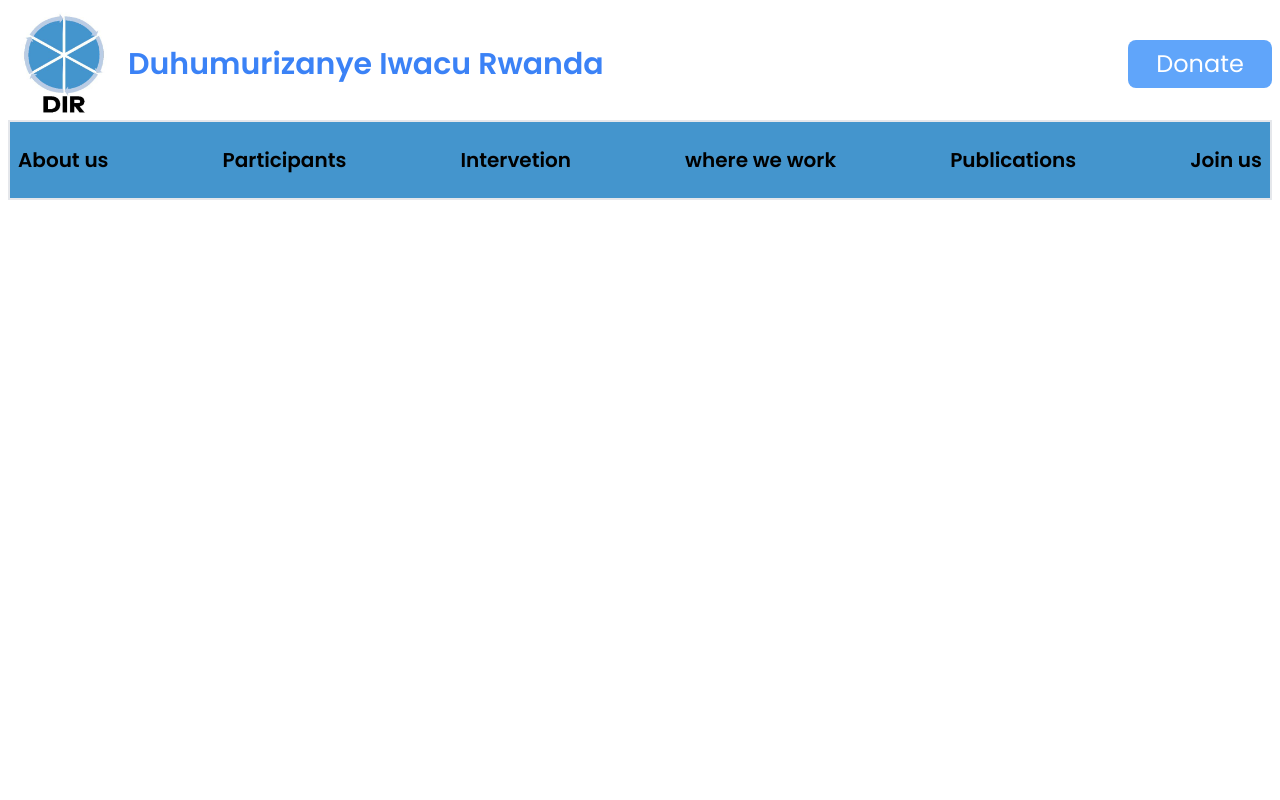
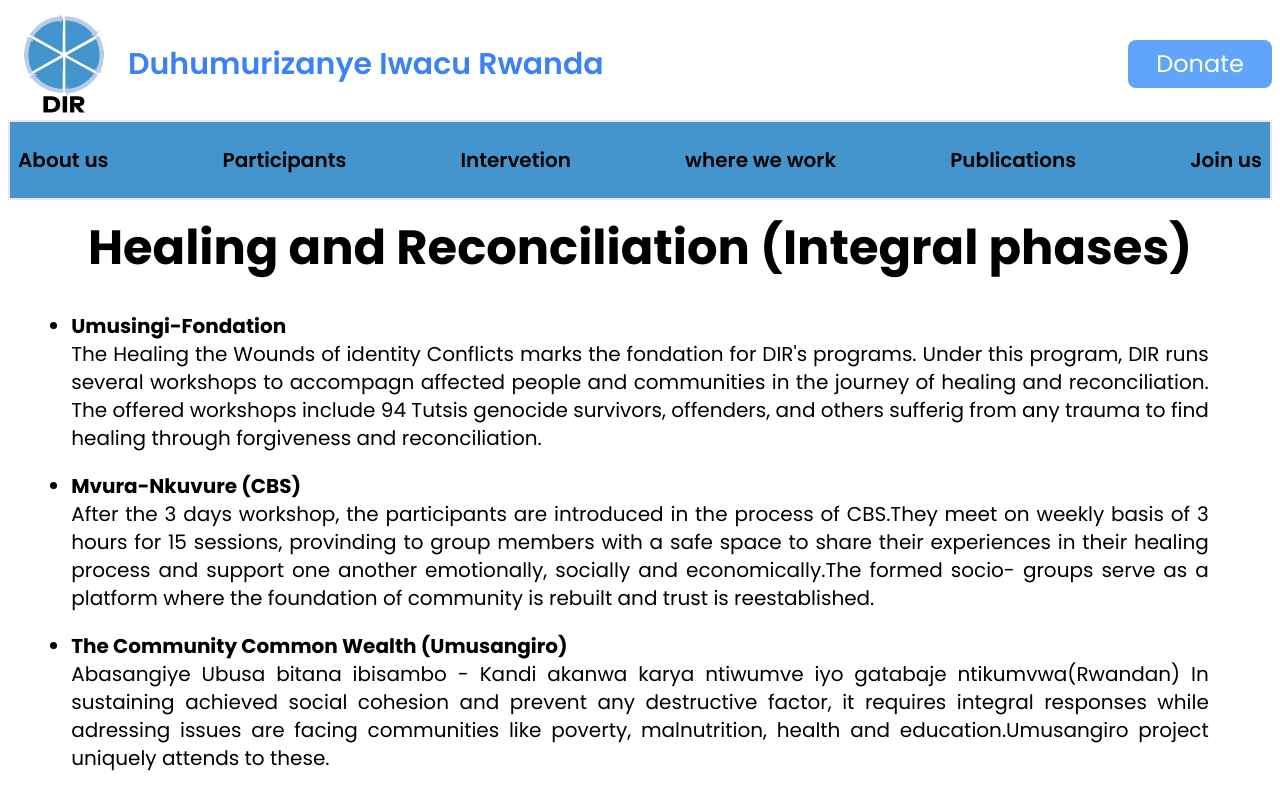
Before and after one commit to zbahati/dirwa, a React (Vite) app: page /Active_by_standship in a window 1280 px wide. Built offline with nearby package versions, Linux system fonts and the light colour scheme.

Commit message:
Add intervation functionality

```diff
--- a/src/App.jsx
+++ b/src/App.jsx
@@ -1,13 +1,21 @@
 import { BrowserRouter, Route, Routes } from "react-router-dom"
 import Navbar from "./components/Navbar"
 import Home from "./components/Home"
+import Healling from "./components/pages/Healling"
+import Asset from "./components/pages/Asset"
+import StandShip from './components/pages/StandshipDevelopment'
+
+
 
 function App() {
   return (
     <BrowserRouter>
       <Navbar />
       <Routes>
-        <Route path="/" element={<Home />} />
+        <Route path="/" exact element={<Home />} />
+        <Route path="/Healing" element={<Healling />} />
+        <Route path="/Asset_base_community" element={<Asset />} />
+        <Route path="/Active_by_standship" element={<StandShip />} />
       </Routes>
     </BrowserRouter>
   )
--- a/src/components/Navbar.jsx
+++ b/src/components/Navbar.jsx
@@ -132,18 +132,18 @@
                 <li className='hover:bg-slate-50 py-2'>
                   <Link to="/Healing" onClick={handleHideSidebar} className='my-4 mx-3'>Healing and Peace Building</Link>
                 </li>
-                <li className='hover:bg-slate-50 py-2'>
+                {/* <li className='hover:bg-slate-50 py-2'>
                   <Link to="/Psycho_social_care" onClick={handleHideSidebar} className='my-4 mx-3'>Psycho-social Care</Link>
-                </li>
+                </li> */}
                 <li className='hover:bg-slate-50 py-2'>
                   <Link to="/Asset_base_community" onClick={handleHideSidebar} className='my-4 mx-3'>Asset Base Community Development</Link>
                 </li>
                 <li className='hover:bg-slate-50 py-2'>
                   <Link to="/Active_by_standship" onClick={handleHideSidebar} className='my-4 mx-3'>Active by Standship Development</Link>
                 </li>
-                <li className='hover:bg-slate-50 py-2'>
+                {/* <li className='hover:bg-slate-50 py-2'>
                   <Link to="/how_we_help" onClick={handleHideSidebar} className='my-4 mx-3'>How we help</Link>
-                </li>
+                </li> */}
               </ul>
             </li>
             <li onClick={handleWhereWeWork} className='cursor-pointer'>
--- /dev/null
+++ b/src/components/pages/Asset.jsx
@@ -0,0 +1,19 @@
+import asset_img from '../../assets/gusura1.jpg';
+import IntervationReusableComponent from './InterventionReusableComponent';
+
+const Asset = () => {
+  const assetBasedCommunity = {
+    title: 'Asset Based community Development',
+    imgSrc: asset_img,
+    listItems: [
+      "Ibiraro by'Umubire",
+      "The gift that releases",
+      "Cultural & Community Based Tourism"
+    ]
+  }
+  return (
+    <IntervationReusableComponent {...assetBasedCommunity} />
+  );
+}
+
+export default Asset;
--- /dev/null
+++ b/src/components/pages/Healling.jsx
@@ -0,0 +1,23 @@
+import Healling_img from '../../assets/femme1.jpg'
+import IntervationReusableComponent from './InterventionReusableComponent';
+const Healling = () => {
+
+  const HeallingData = {
+    title: 'Healing, PeaceBuilding and Reconcilation',
+    imgSrc: Healling_img,
+    listItems: [
+      'Community Based Socio-therapy-Mvura Nkuvure',
+      'Active bystandership development - Sindebera',
+      'Early warning and genocide ideology prevention and fighting',
+      'Drugs abuse prevention - Reintegration',
+      'Marriage and Family therapy',
+      'Debriefing',
+      'Healing the wounds of identity Conflicts(HWIC)'
+    ]
+  }
+  return (
+    <IntervationReusableComponent {...HeallingData} />
+  );
+}
+
+export default Healling;
--- /dev/null
+++ b/src/components/pages/InterventionReusableComponent.jsx
@@ -0,0 +1,28 @@
+import { useEffect, useState } from "react";
+
+const IntervationReusableComponent = ({ title, imgSrc, listItems }) => {
+  const [Image, setImange] = useState(false);
+  useEffect(() => {
+    if (imgSrc) {
+      setImange(true)
+    }
+  }, [imgSrc]);
+
+  return (
+    <div className="p-2 mx-auto">
+      <h1 className="md:text-center text-2xl md:mt-2 font-bold md:text-5xl">{title}</h1>
+      <div className='w-full flex flex-col xl:flex-row gap-2 mt-4'>
+        <div className={Image ? `mt-2 xl:px-4 xl:w-1/2 flex items-center mx-auto` : 'hidden'}>
+          <img src={imgSrc} alt={title} />
+        </div>
+        <ul className={`mx-auto ${Image ? 'w-1/2' : 'w-[90%]'} px-4 md:px-0 text-justify list-disc text-xl md:flex flex-col gap-3 mt-4`}>
+          {listItems.map((item, index) => (
+            <li key={index} className="pt-2">{item}</li>
+          ))}
+        </ul>
+      </div>
+    </div >
+  );
+}
+
+export default IntervationReusableComponent;
--- /dev/null
+++ b/src/components/pages/StandshipDevelopment.jsx
@@ -0,0 +1,24 @@
+import IntervationReusableComponent from './InterventionReusableComponent';
+const Standship = () => {
+
+  const standshipData = {
+    title: 'Healing and Reconciliation (Integral phases)',
+    listItems: [
+      <div>
+        <strong>Umusingi-Fondation</strong> <br /> The Healing the Wounds of identity Conflicts marks the fondation for DIR's programs. Under this program, DIR runs several workshops to accompagn affected people and communities in the journey of healing and reconciliation. The offered workshops include 94 Tutsis genocide survivors, offenders, and others sufferig from any trauma to find healing through forgiveness and reconciliation.
+      </div>,
+      <div>
+        <strong>Mvura-Nkuvure (CBS)</strong> <br /> After the 3 days workshop, the participants are introduced in the process of CBS.They meet on weekly basis of 3 hours for 15 sessions, provinding to group members with a safe space to share their experiences in their healing process and support one another emotionally, socially and economically.The formed socio- groups serve as a platform where the foundation of community is rebuilt and trust is reestablished.
+      </div>,
+      <div>
+        <strong>The Community Common Wealth (Umusangiro)</strong> <br /> Abasangiye Ubusa bitana ibisambo - Kandi akanwa karya ntiwumve iyo gatabaje ntikumvwa(Rwandan) In sustaining achieved social cohesion and prevent any destructive factor, it requires integral responses while adressing issues are facing communities like poverty, malnutrition, health and education.Umusangiro project uniquely attends to these.
+      </div >
+    ]
+  };
+
+  return (
+    <IntervationReusableComponent {...standshipData} />
+  );
+}
+
+export default Standship;
```
